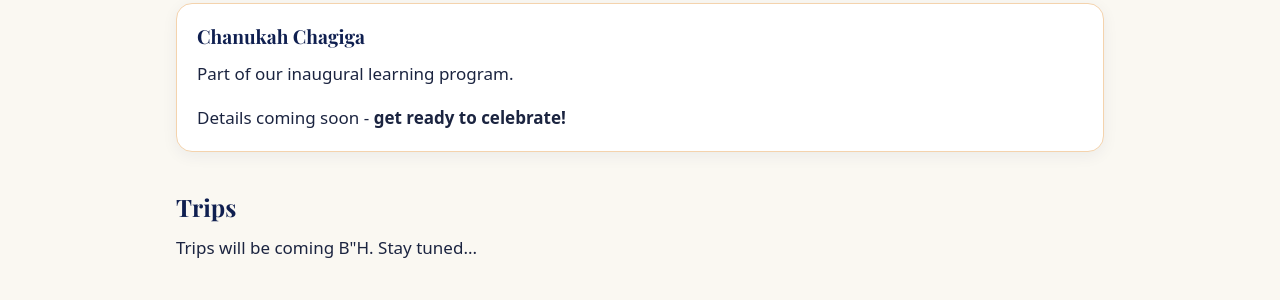
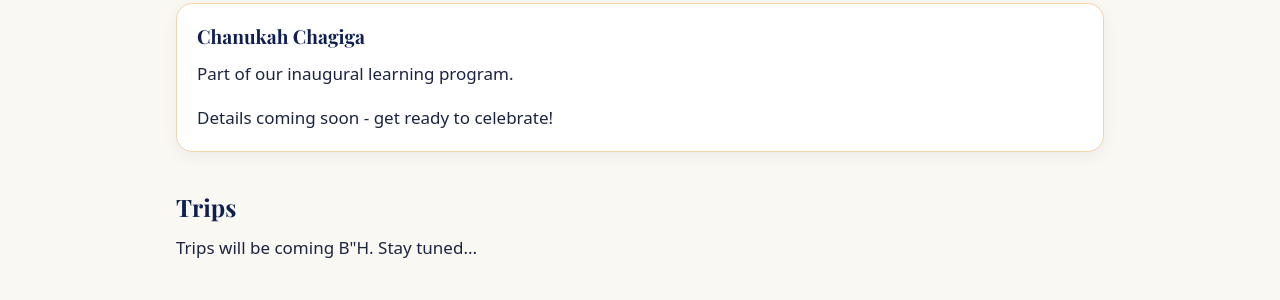
Before and after one commit to mos26613/ChaimVshalom, a Jekyll site: the page built from events.html, in a window 1280 px wide. Shown: the part 425-725 px from the top of the page. Built offline with Jekyll 4.4.1, drawn with Linux system fonts in a browser that asks for light colours; some web fonts are replaced.

Commit message:
Updated text
Didn't like how it looked

```diff
--- a/events.html
+++ b/events.html
@@ -10,7 +10,7 @@ description: "Upcoming events and trips at Chaim V'Shalom Women's Learning Cente
         <div class="card">
           <h3>Chanukah Chagiga</h3>
           <p>Part of our inaugural learning program.</p>
-          <p>Details coming soon - <b>get ready to celebrate!</b></p>
+          <p>Details coming soon - get ready to celebrate!</p>
         </div>
       </section>
 
```
